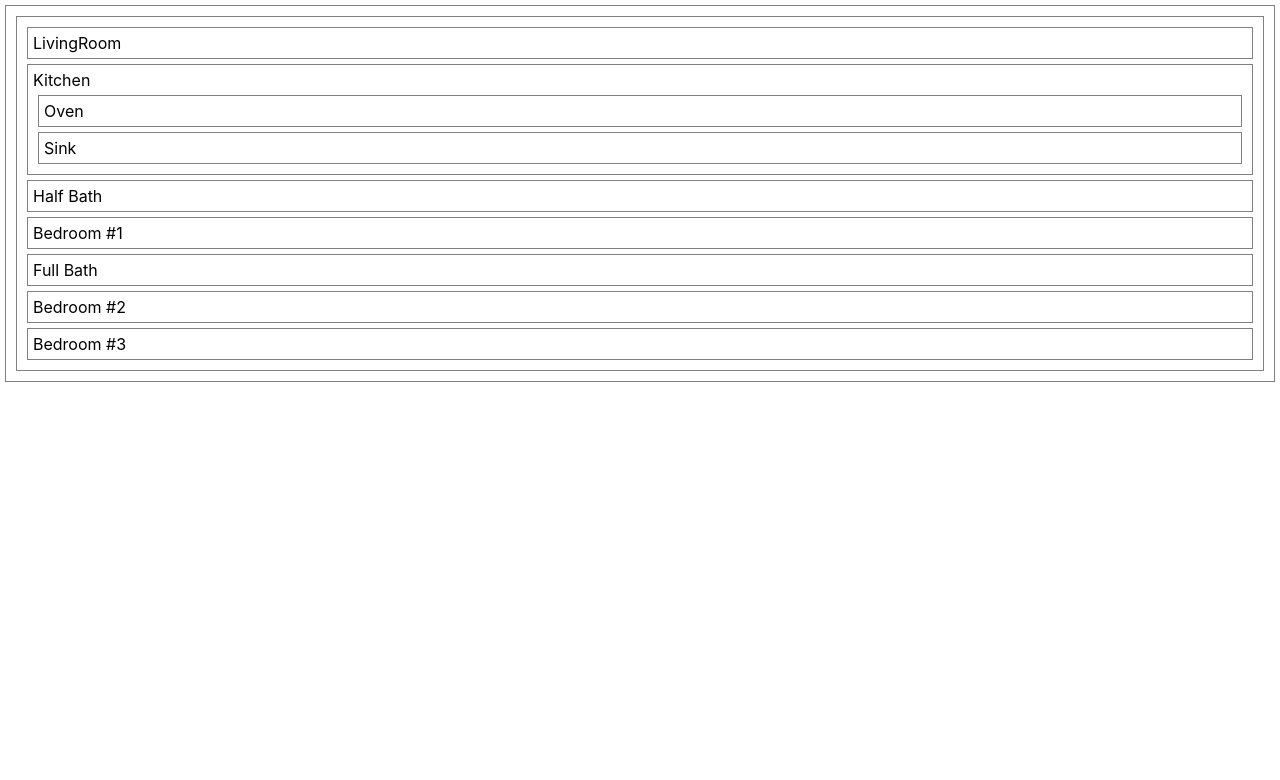
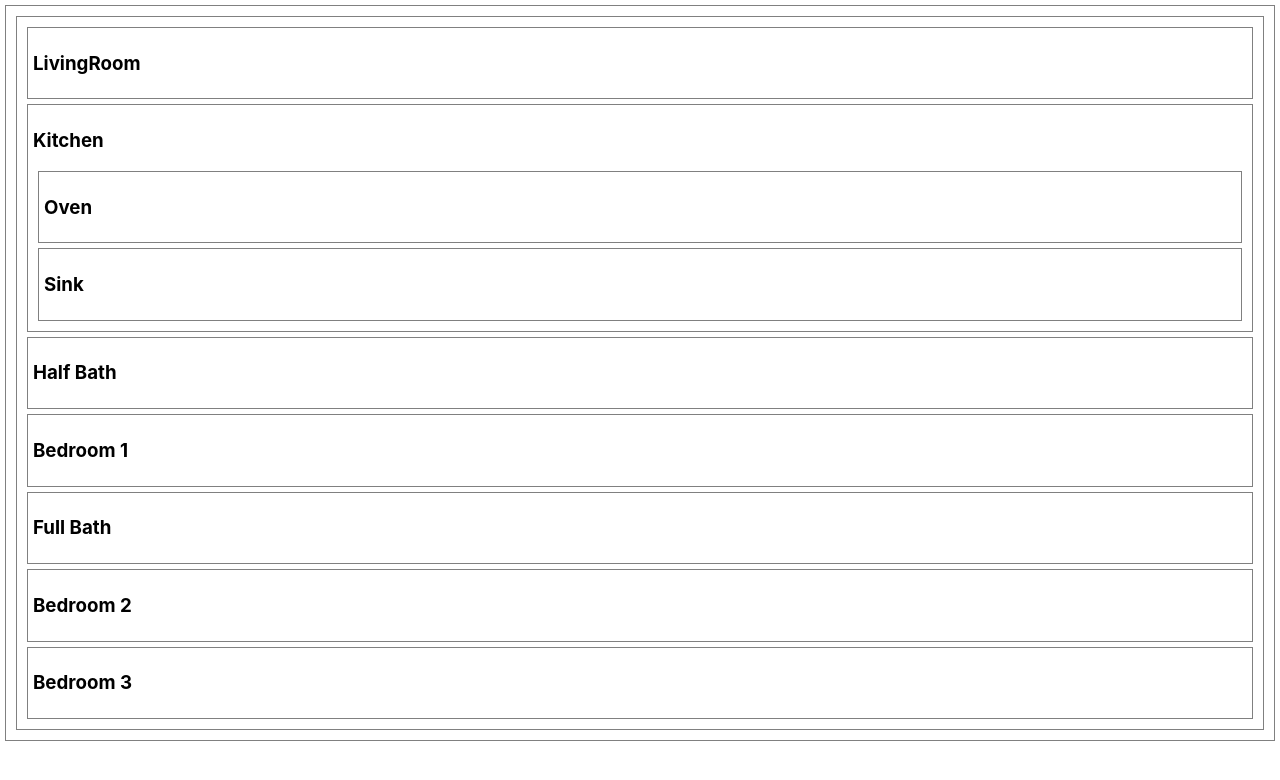
Before and after one commit to aafrieso/react-floorplan-lab, a React (Create React App) app: page / in a window 1280 px wide. Shown: the top 780 px of the page. Built offline with nearby package versions, Linux system fonts and the light colour scheme.

Commit message:
update floorplan

```diff
--- a/src/Bath.js
+++ b/src/Bath.js
@@ -1,7 +1,7 @@
 function Bath(props) {
   return (
     <div>
-      {props.size} Bath
+      <h3>{props.size} Bath</h3>
     </div>
   );
 }
--- a/src/Bedroom.js
+++ b/src/Bedroom.js
@@ -1,7 +1,7 @@
 function Bedroom(props) {
   return (
     <div>
-      Bedroom #{props.bedNum}
+      <h3>Bedroom {props.bedNum}</h3>
     </div>
   );
 }
--- a/src/Kitchen.js
+++ b/src/Kitchen.js
@@ -4,7 +4,7 @@ import Sink from "./Sink";
 function Kitchen(props) {
   return (
     <div>
-      Kitchen
+      <h3>Kitchen</h3>
       <Oven/>
       <Sink/>
     </div>
--- a/src/LivingRoom.js
+++ b/src/LivingRoom.js
@@ -1,7 +1,7 @@
 function LivingRoom(props) {
   return (
     <div>
-      LivingRoom
+      <h3>LivingRoom</h3>
     </div>
   );
 }
--- a/src/Oven.js
+++ b/src/Oven.js
@@ -1,7 +1,7 @@
 function Oven(props) {
   return (
     <div>
-      Oven
+      <h3>Oven</h3>
     </div>
   );
 }
--- a/src/Sink.js
+++ b/src/Sink.js
@@ -1,7 +1,7 @@
 function Sink(props) {
   return (
     <div>
-      Sink
+      <h3>Sink</h3>
     </div>
   );
 }
```
